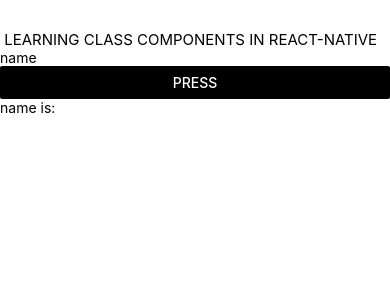
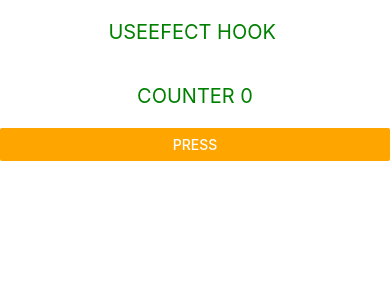
Before and after one commit to DurgeshAppDev/Learning-react-native, a React Native app: screen / in a window 390 px wide. Shown: the top 300 px of the page. Built offline with nearby package versions, Linux system fonts and the light colour scheme.

Commit message:
learned useEffect hook

```diff
--- a/App.tsx
+++ b/App.tsx
@@ -1,34 +1,30 @@
-import React, { Component} from 'react';
-import { View, Text,TextInput , Button} from 'react-native';
-import Comp from'./Component/Comp.js';
-
-class App extends Component {
- constructor(){
-  super();
-  this.state={
-    name:""
-  }
- }
-
- updateName(Val){
-  this.setState({name:Val})
- }
-  render(){
-    return(
-      <View>
-        <Text style={{fontSize:15,color:"Blue",marginTop:30}}> LEARNING CLASS COMPONENTS IN REACT-NATIVE</Text>
-        <Text style={{fontSize:15}}>{this.state.name}</Text>
-        <TextInput  placeholder='name' onChangeText={(text)=>this.updateName(text)} />
-        <Button color='black' title='Press' />
-        <Comp name={this.state.name} />
-       </View>
-    );
-
-  }
+import { useEffect, useState } from 'react';
+import { View, Text,Button,StyleSheet} from 'react-native';
 
 
+const App=() =>{
+  const [count,setCount]=useState(0);
+  useEffect(()=>{
+    console.log(`useffect countered ${count}`)
+  },[count])
+  return(
+    <View>
+      <Text style={style.textStyle}>USEEFECT HOOK </Text>
+      <Text style={style.textStyle}>COUNTER {count}</Text>
+      <Button title="press" onPress={()=>setCount(count+1) } color={'orange'} />
+
+    </View>
+  )
 }
 
+const style=StyleSheet.create({
+  textStyle:{
+  color:'green',
+  fontSize:20,
+  textAlign:'center',
+  margin:20
+  }
+})
 
 
 
```
